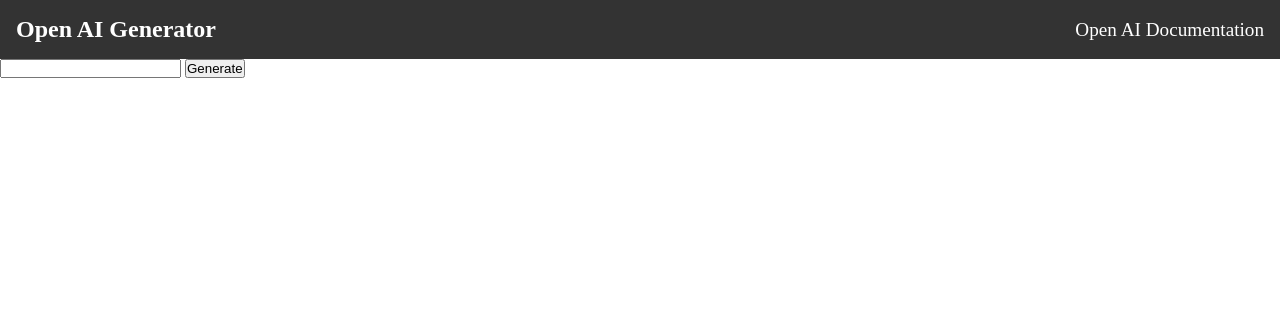
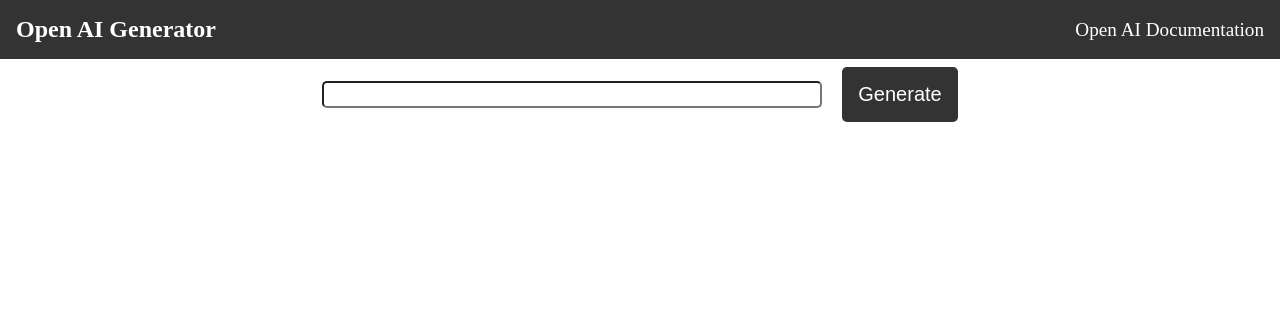
Before and after one commit to calistamayer11/openai_image_generator, a Flask app: page / in a window 1280 px wide. Shown: the top 319 px of the page. Run offline with Flask 2, Linux system fonts and the light colour scheme.

Commit message:
added more styles

```diff
--- a/static/style.css
+++ b/static/style.css
@@ -24,3 +24,47 @@
   font-size: 1.2rem;
   text-decoration: none;
 }
+
+/* main */
+
+main {
+  display: flex;
+  justify-content: center;
+  align-items: center;
+  flex-direction: column;
+  width: 100%;
+}
+
+input,
+select,
+button {
+  margin: 0.5rem;
+}
+
+button {
+  font-size: 20px;
+  color: white;
+  background-color: #333;
+  padding: 1rem;
+  border-radius: 5px;
+  border: none;
+  cursor: pointer;
+}
+
+button:hover {
+  transform: scale(1.1);
+}
+
+input {
+  font-size: 20px;
+  border-radius: 5px;
+  width: 500px;
+}
+
+select {
+  font-size: 20px;
+}
+
+.error {
+  color: red;
+}
```
Lines whose indentation alone changed are shown as unchanged.
